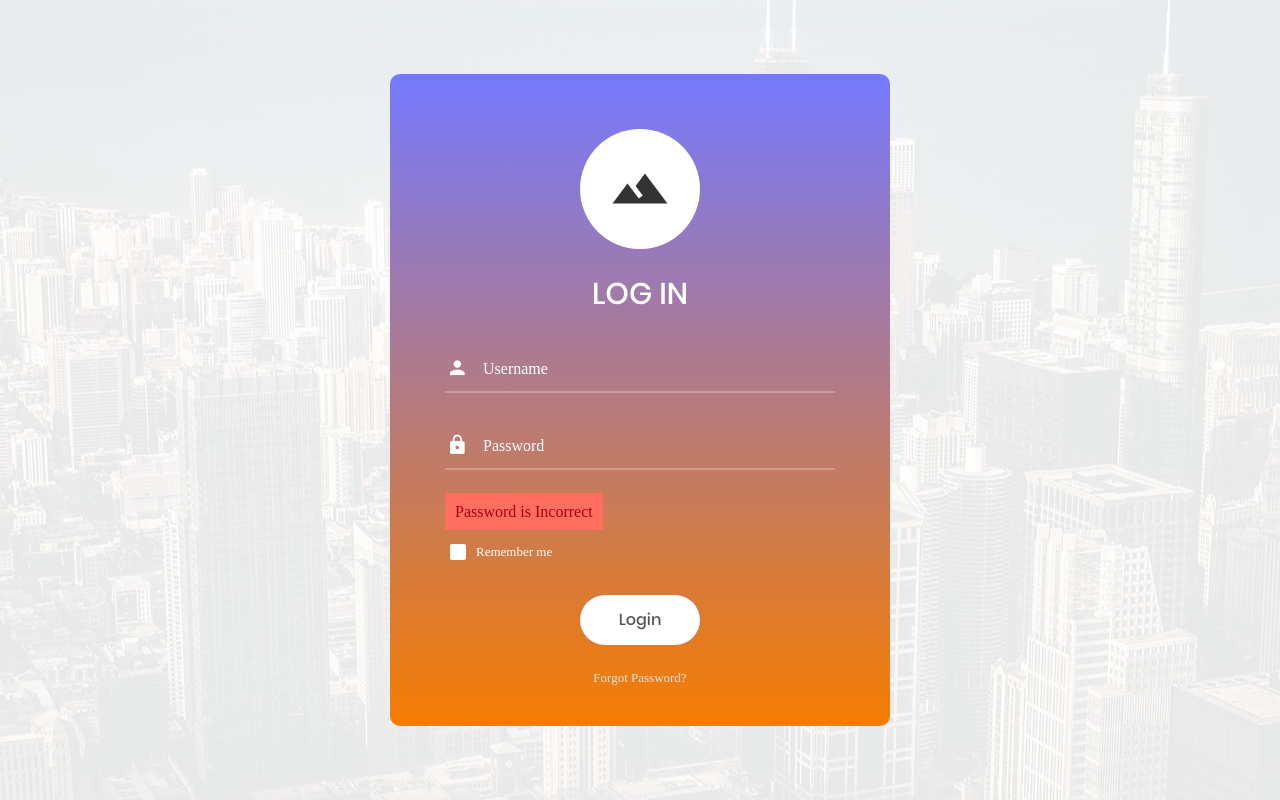
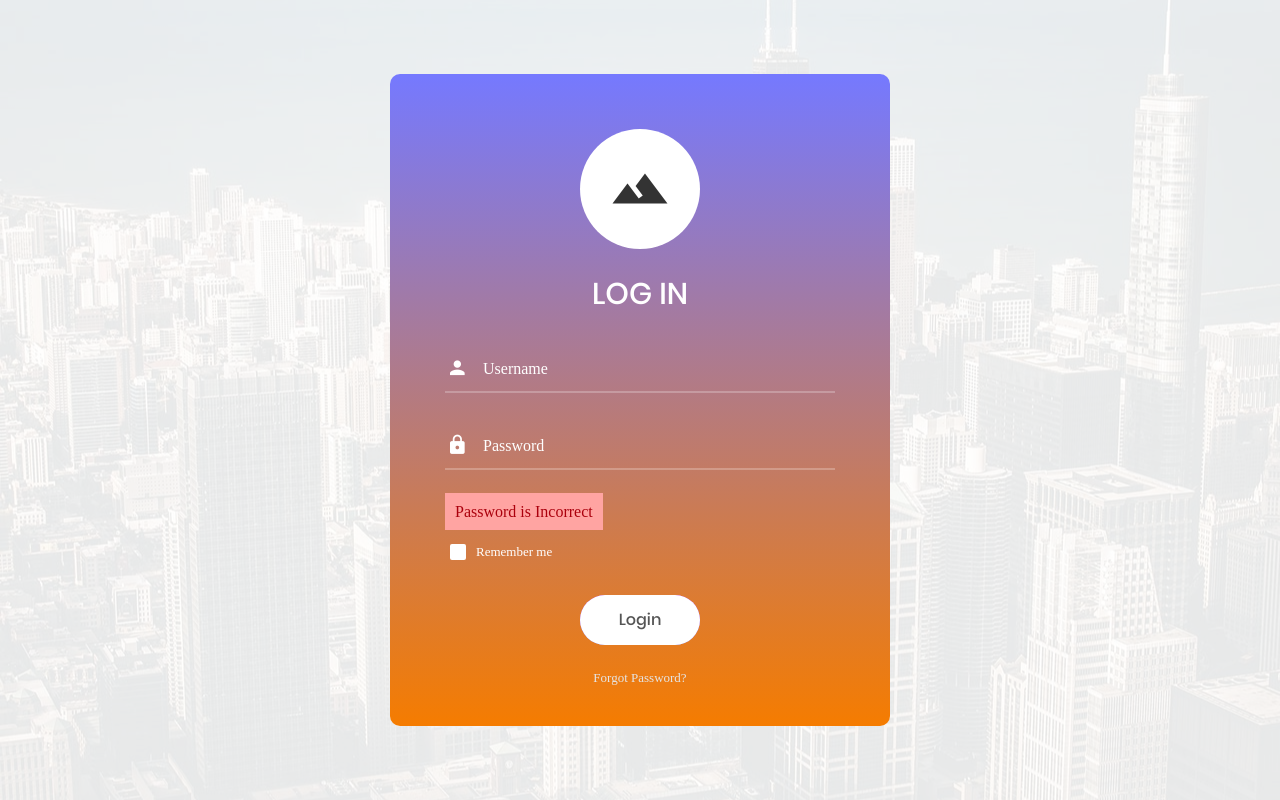
Before and after one commit to erensunerr/CarletonHackathon2019, a Python web app: template app/templates/login.html in a window 1280 px wide. Run offline with Jinja, Linux system fonts and the light colour scheme; the template is opened without the code that fills it, so the values that code supplies are empty; some libraries are stand-ins or nearby versions; some web fonts are replaced.

Commit message:
Update main.css

```diff
--- a/app/static/login/css/main.css
+++ b/app/static/login/css/main.css
@@ -150,7 +150,7 @@ iframe {
 
 .errorLine{
   color: #ab000d;
-  background-color: #ff6f60;
+  background-color: #ffa4a2;
   padding: 10px;
   font-family: serif;
 }
```
